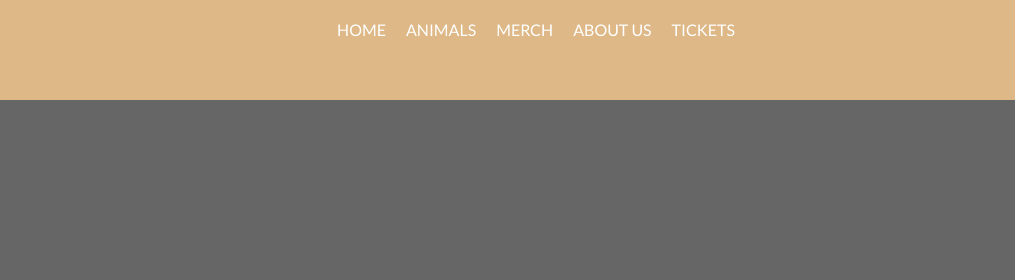
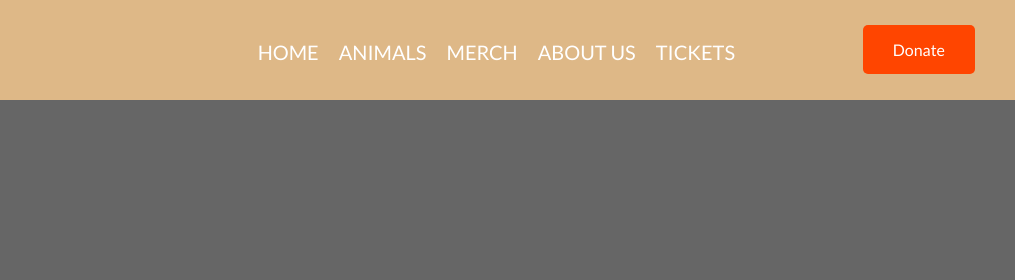
Before and after one commit to jorola0411/lelemnaturalpark, a plain HTML site: page index.html in a window 1280 px wide. Shown: the top 280 px of the page, 265-1280 px from the left. Drawn offline with Linux system fonts and the light colour scheme; placeholder pictures from the web are drawn by us.

Commit message:
added donate button

```diff
--- a/css/styles.css
+++ b/css/styles.css
@@ -59,6 +59,13 @@
     position: relative;
     float: left;
     padding: 20px 10px;
+    margin-top: 20px;
+    vertical-align: middle;
+    display: table-cell;
+    height: 100%;
+    color: white;
+    font-family: Lato;
+    font-size: 20px;
 }
 .navigation a:hover {
     color: #553b10;
@@ -67,15 +74,6 @@
 }
 .navigation a:last-child{
     padding-right: 0;
-}
-
-.navigation a{
-    vertical-align: middle;
-    display: table-cell;
-    height: 100%;
-    color: white;
-    font-family: Lato;
-    font-size: 16px;
 }
 img {
     float: left;
@@ -102,9 +100,13 @@ color:red;
 font-family: Lato;
 }
 
+.homeimg {
+    margin-top: 100px;
+}
 .hh1 {
     text-align: center;
     font-family: Lato;
+    margin-top: 100px;
 }
 .cards {
     display: flex;
@@ -246,3 +248,20 @@ font-family: Lato;
     width: 20%;
     justify-content: space-around;
 }
+
+.donate-button {
+    background-color: #ff4500;
+    color: #fff;
+    padding: 15px 30px;
+    border-radius: 5px;
+    text-decoration: none;
+    transition: background-color 0.3s;
+    position: absolute;
+    right: 40px;
+    margin-top: 25px;
+    font-family: Lato;
+}
+
+.donate-button:hover {
+    background-color: #ff6347;
+}
--- a/index.html
+++ b/index.html
@@ -18,15 +18,15 @@
             </div>
 
             <ul class="navigation">
-                <a href="index.html"><li>HOME</li></a>
-                <a href="animal.html"><li>ANIMALS</li></a>
-                <a href="merch.html"><li>MERCH</li></a>
-                <a href="about.html"><li>ABOUT US</li></a>
-                <a href="tickets.html"><li>TICKETS</li></a>
+                <a href="index.html">HOME</a>
+                <a href="animal.html">ANIMALS</a>
+                <a href="merch.html">MERCH</a>
+                <a href="about.html">ABOUT US</a>
+                <a href="tickets.html">TICKETS</a>
             </ul>
+            <a href="#" class="donate-button">Donate</a>
         </div>
     </div>
-
     <section class="hero">
         <div class="hero-inner">
             <h1>dfadfdsfdf</h1>
@@ -35,6 +35,8 @@
             <h2>dfadfdfdfadf</h2>
         </div>
     </section>
+        <div class="homeimg">
+        </div>
         <img src="https://placehold.co/600x400">
         <div class="hh1">
             <h1>Lorem Ipsum </h1>
@@ -49,7 +51,7 @@
         <br>
         <h1>Connect with Us</h1>
         <p>social media icons here</p>
-        <div class="btn"><a>Get Started!</a>
+        <div class="btn"><a>Subscribe</a>
         </div>
 
         <div class="footer">
```
Also changed, not shown: about.html (+6 -5 lines), animal.html (+6 -5 lines), merch.html (+6 -5 lines), tickets.html (+6 -5 lines).
